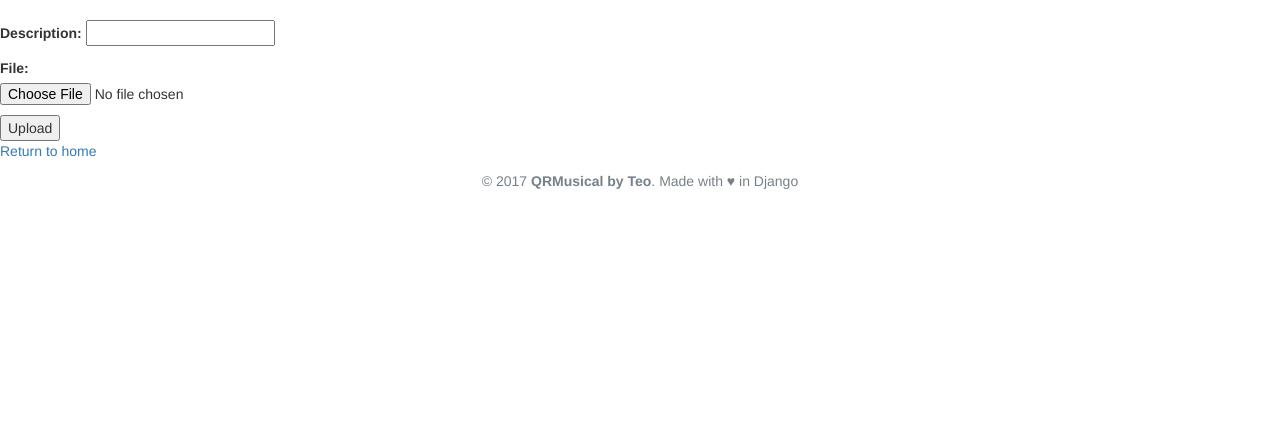
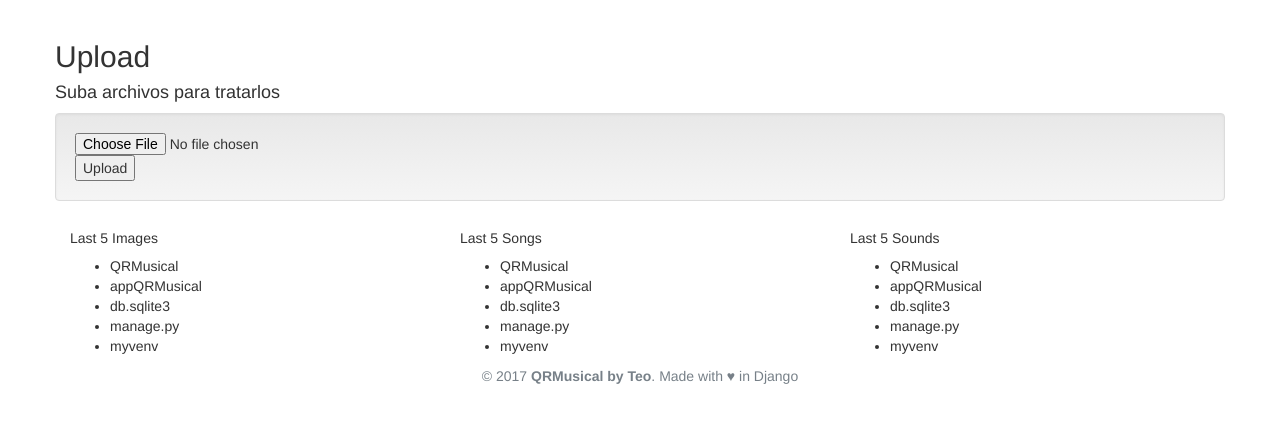
Before and after one commit to Reshait/QRMusical, a Django app: page /upload/ in a window 1280 px wide. Shown: the part 51-474 px from the top of the page. Run offline with Django 3.2, Linux system fonts and the light colour scheme; some libraries are stand-ins or nearby versions.

Commit message:
Upload without File models

```diff
--- a/appQRMusical/models.py
+++ b/appQRMusical/models.py
@@ -18,9 +18,12 @@ class Settings(models.Model):
     image_rotation = models.BooleanField(default=False)
     timeout = models.IntegerField(default=5000)
 
+
 class File(models.Model):
     id = models.AutoField(primary_key=True)
     description = models.CharField(max_length=255, blank=True)
     file = models.FileField(upload_to='images/')
-#    file_type = models.
     upload_date = models.DateTimeField(auto_now_add=True)
+
+    def __str__(self):
+        return self.id
--- a/appQRMusical/templates/upload.html
+++ b/appQRMusical/templates/upload.html
@@ -3,6 +3,7 @@
 {% block activate_upload %} class="active" {% endblock %}
 
 {% block content %}
+<!--
   <form method="post" enctype="multipart/form-data">
     {% csrf_token %}
     {{ form.as_p }}
@@ -10,4 +11,50 @@
   </form>
 
   <p><a href="{% url 'home' %}">Return to home</a></p>
+  -->
+<div class="container">
+  <div class="row">
+    <h2>Upload</h2>
+    <h4>Suba archivos para tratarlos</h4>
+    <div class="col-sm-12 well">
+      <form method="post" enctype="multipart/form-data">
+        {% csrf_token %}
+        <input type="file" name="myfile">
+        <button type="submit">Upload</button>
+      </form>
+    </div>
+
+    {% if uploaded_file_url %}
+      <p>File uploaded at: <a href="{{ uploaded_file_url }}">{{ uploaded_file_url }}</a></p>
+    {% endif %}
+
+    <div class="col-sm-4">
+      <h5>Last 5 Images</h5>
+      <ul>
+        {% for out in output_list %}
+          <li>{{ out }}</li>
+        {% endfor %}
+      </ul>
+    </div>
+
+    <div class="col-sm-4">
+      <h5>Last 5 Songs</h5>
+      <ul>
+        {% for out in output_list %}
+          <li>{{ out }}</li>
+        {% endfor %}
+      </ul>
+    </div>
+
+    <div class="col-sm-4">
+      <h5>Last 5 Sounds</h5>
+      <ul>
+        {% for out in output_list %}
+          <li>{{ out }}</li>
+        {% endfor %}
+      </ul>
+    </div>
+  </div>
+</div>
+
 {% endblock content %}
--- a/appQRMusical/views.py
+++ b/appQRMusical/views.py
@@ -1,12 +1,14 @@
 from django.shortcuts import render, redirect
+from django.core.files.storage import FileSystemStorage
 from django.views.generic import TemplateView
 from django.views.generic.detail import DetailView
 from django.views.generic.edit import UpdateView
 from django.core.urlresolvers import reverse_lazy
 
-from .models import Settings
+from .models import Settings, File
 from .forms import FileForm
-
+from django.conf import settings
+import os
 # Create your views here.
 
 #def home(request):
@@ -40,7 +42,7 @@ def take_photo():
             ' -rot ' + str(global_settings.image_rotation) +
             ' -o ' + "captura.jpg" ])
     return
-
+"""
 def upload(request):
     if request.method == 'POST':
         form = FileForm(request.POST, request.FILES)
@@ -52,3 +54,25 @@ def upload(request):
     return render(request, 'upload.html', {
         'form': form
     })
+"""
+
+def upload(request):
+    output_list = os.popen('ls').read()
+    output_list = output_list.splitlines()
+
+    if request.method == 'POST' and request.FILES['myfile']:
+
+        myfile = request.FILES['myfile']
+
+        if myfile.name.endswith('.mp3'):
+            uploaded_file_url = os.path.join(settings.MEDIA_ROOT, 'sounds/')
+        elif myfile.name.endswith('.jpg'):
+            uploaded_file_url = os.path.join(settings.MEDIA_ROOT, 'images/')
+        else:
+            uploaded_file_url = fs.url(filename)
+
+        fs = FileSystemStorage(location = uploaded_file_url)
+        filename = fs.save(myfile.name, myfile)
+
+        return render(request, 'upload.html', {'uploaded_file_url': uploaded_file_url, 'output_list': output_list})
+    return render(request, 'upload.html', {'output_list': output_list})
```
